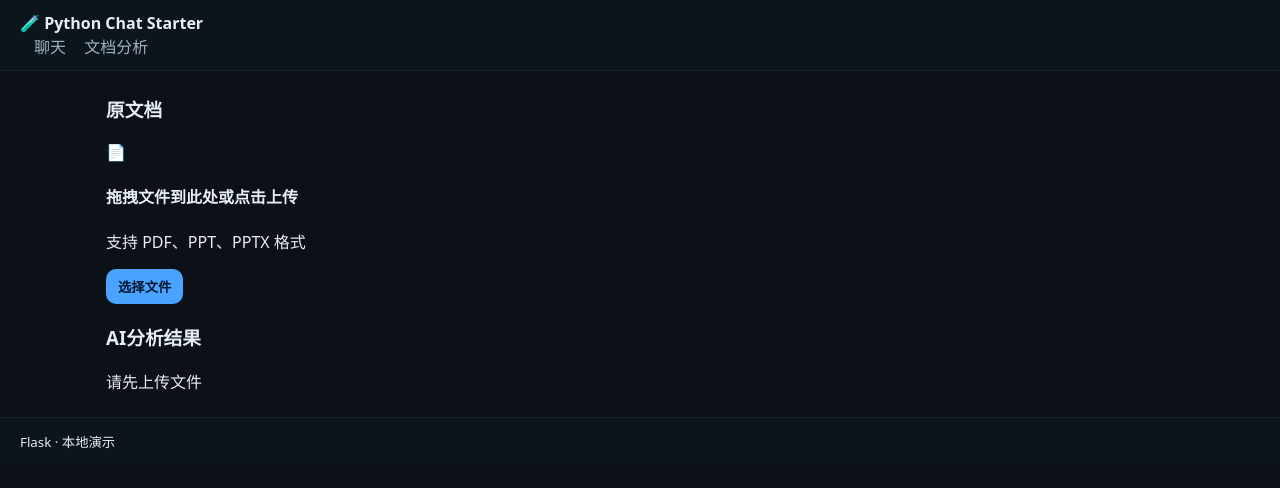
After one commit to williuhuo/study-with-llm, a Flask app: page /analyzer in a window 1280 px wide. The commit adds this page. Shown: the top 488 px of the page. Run offline with Flask 3, Linux system fonts and the light colour scheme.

Commit message:
创建PDF/PPT解析和显示页面

```diff
--- /dev/null
+++ b/static/js/analyzer.js
@@ -0,0 +1,299 @@
+// PDF/PPT 分析器页面逻辑
+(function () {
+  // DOM 元素
+  const fileInput = document.getElementById('file-input');
+  const uploadArea = document.getElementById('file-upload-area');
+  const filePreview = document.getElementById('file-preview');
+  const fileName = document.getElementById('file-name');
+  const fileSize = document.getElementById('file-size');
+  const fileContent = document.getElementById('file-content');
+  const analyzeBtn = document.getElementById('analyze-btn');
+  const analysisWaiting = document.getElementById('analysis-waiting');
+  const analysisProgress = document.getElementById('analysis-progress');
+  const analysisResult = document.getElementById('analysis-result');
+  const progressFill = document.getElementById('progress-fill');
+  const progressText = document.getElementById('progress-text');
+  const progressPercentage = document.getElementById('progress-percentage');
+  const markdownContent = document.getElementById('markdown-content');
+  const chatPanel = document.getElementById('chat-panel');
+  const toggleChatBtn = document.getElementById('toggle-chat');
+
+  // 聊天相关元素
+  const chatLog = document.getElementById('analyzer-chat-log');
+  const chatForm = document.getElementById('analyzer-chat-form');
+  const chatInput = document.getElementById('analyzer-chat-input');
+
+  let currentFile = null;
+  let analysisData = null;
+
+  // 工具函数
+  function formatFileSize(bytes) {
+    if (bytes === 0) return '0 Bytes';
+    const k = 1024;
+    const sizes = ['Bytes', 'KB', 'MB', 'GB'];
+    const i = Math.floor(Math.log(bytes) / Math.log(k));
+    return parseFloat((bytes / Math.pow(k, i)).toFixed(2)) + ' ' + sizes[i];
+  }
+
+  function nowTime() {
+    const d = new Date();
+    const pad = (n) => (n < 10 ? "0" + n : "" + n);
+    return d.getFullYear() + "-" + pad(d.getMonth() + 1) + "-" + pad(d.getDate()) +
+           " " + pad(d.getHours()) + ":" + pad(d.getMinutes()) + ":" + pad(d.getSeconds());
+  }
+
+  // 聊天功能
+  function appendChatBubble(role, text, time) {
+    const wrap = document.createElement("div");
+    const bubble = document.createElement("div");
+    bubble.className = "bubble " + (role === "user" ? "bubble-user" : "bubble-bot");
+    bubble.textContent = text;
+
+    const meta = document.createElement("div");
+    meta.className = "meta";
+    meta.textContent = (role === "user" ? "我" : "AI助手") + " · " + (time || nowTime());
+
+    wrap.appendChild(bubble);
+    wrap.appendChild(meta);
+    chatLog.appendChild(wrap);
+    chatLog.scrollTop = chatLog.scrollHeight;
+  }
+
+  // 文件上传处理
+  function handleFileSelect(file) {
+    if (!file) return;
+
+    // 检查文件类型
+    const allowedTypes = ['application/pdf', 'application/vnd.ms-powerpoint', 'application/vnd.openxmlformats-officedocument.presentationml.presentation'];
+    if (!allowedTypes.includes(file.type) && !file.name.match(/\.(pdf|ppt|pptx)$/i)) {
+      alert('请选择 PDF 或 PPT 文件');
+      return;
+    }
+
+    currentFile = file;
+
+    // 显示文件信息
+    fileName.textContent = file.name;
+    fileSize.textContent = formatFileSize(file.size);
+
+    // 隐藏上传区域，显示预览
+    uploadArea.style.display = 'none';
+    filePreview.style.display = 'block';
+
+    // 显示分析按钮
+    analyzeBtn.style.display = 'inline-block';
+    analysisWaiting.innerHTML = '<p>文件已上传，点击"开始分析"按钮</p>';
+
+    // 简单的文件预览（这里可以后续扩展为真正的PDF/PPT预览）
+    fileContent.innerHTML = `
+      <div class="file-placeholder">
+        <div class="file-icon">${file.type.includes('pdf') ? '📄' : '📊'}</div>
+        <p>${file.name}</p>
+        <p>${formatFileSize(file.size)}</p>
+      </div>
+    `;
+  }
+
+  // 进度更新函数
+  function updateProgress(percentage, text) {
+    progressFill.style.width = percentage + '%';
+    progressPercentage.textContent = percentage + '%';
+    progressText.textContent = text;
+  }
+
+  // 模拟分析进度（实际项目中这应该通过WebSocket或轮询获取真实进度）
+  function simulateProgress() {
+    const steps = [
+      { percent: 10, text: '正在上传文件...' },
+      { percent: 25, text: '解析文档结构...' },
+      { percent: 45, text: '提取文本内容...' },
+      { percent: 65, text: 'AI分析中...' },
+      { percent: 85, text: '生成翻译...' },
+      { percent: 95, text: '整理结果...' },
+      { percent: 100, text: '分析完成！' }
+    ];
+
+    let currentStep = 0;
+    const interval = setInterval(() => {
+      if (currentStep < steps.length) {
+        updateProgress(steps[currentStep].percent, steps[currentStep].text);
+        currentStep++;
+      } else {
+        clearInterval(interval);
+        // 分析完成，显示结果
+        setTimeout(() => {
+          analysisProgress.style.display = 'none';
+          analysisResult.style.display = 'block';
+          chatPanel.style.display = 'block';
+          initializeResizers(); // 重新初始化拖拽调整
+        }, 500);
+      }
+    }, 800);
+  }
+
+  // 分析文件
+  async function analyzeFile() {
+    if (!currentFile) return;
+
+    // 隐藏等待区域，显示进度条
+    analysisWaiting.style.display = 'none';
+    analysisProgress.style.display = 'block';
+    analyzeBtn.style.display = 'none';
+
+    try {
+      // 创建FormData
+      const formData = new FormData();
+      formData.append('file', currentFile);
+
+      // 开始模拟进度
+      simulateProgress();
+
+      // 调用后端分析接口
+      const response = await fetch('/api/analyze', {
+        method: 'POST',
+        body: formData
+      });
+
+      const result = await response.json();
+
+      if (response.ok) {
+        analysisData = result;
+        // 渲染Markdown内容
+        markdownContent.innerHTML = `
+          <div class="analysis-header">
+            <h2>分析结果</h2>
+            <p>文件：${currentFile.name}</p>
+          </div>
+          <div class="analysis-content">
+            ${result.content || '分析结果将在这里显示...'}
+          </div>
+        `;
+      } else {
+        throw new Error(result.error || '分析失败');
+      }
+    } catch (error) {
+      console.error('分析错误:', error);
+      analysisProgress.style.display = 'none';
+      analysisWaiting.style.display = 'block';
+      analysisWaiting.innerHTML = `<p style="color: #ff6b6b;">分析失败: ${error.message}</p>`;
+      analyzeBtn.style.display = 'inline-block';
+    }
+  }
+
+  // 拖拽上传
+  uploadArea.addEventListener('dragover', (e) => {
+    e.preventDefault();
+    uploadArea.classList.add('drag-over');
+  });
+
+  uploadArea.addEventListener('dragleave', (e) => {
+    e.preventDefault();
+    uploadArea.classList.remove('drag-over');
+  });
+
+  uploadArea.addEventListener('drop', (e) => {
+    e.preventDefault();
+    uploadArea.classList.remove('drag-over');
+    const files = e.dataTransfer.files;
+    if (files.length > 0) {
+      handleFileSelect(files[0]);
+    }
+  });
+
+  // 文件选择
+  fileInput.addEventListener('change', (e) => {
+    if (e.target.files.length > 0) {
+      handleFileSelect(e.target.files[0]);
+    }
+  });
+
+  // 分析按钮
+  analyzeBtn.addEventListener('click', analyzeFile);
+
+  // 聊天功能
+  chatForm.addEventListener('submit', async (e) => {
+    e.preventDefault();
+    const text = chatInput.value.trim();
+    if (!text) return;
+
+    appendChatBubble('user', text);
+    chatInput.value = '';
+
+    try {
+      const response = await fetch('/api/chat', {
+        method: 'POST',
+        headers: { 'Content-Type': 'application/json' },
+        body: JSON.stringify({
+          message: text,
+          context: analysisData ? `当前分析的文档：${currentFile.name}` : null
+        })
+      });
+
+      const data = await response.json();
+      appendChatBubble('bot', data.reply);
+    } catch (error) {
+      appendChatBubble('bot', '请求失败：' + error.message);
+    }
+  });
+
+  // 切换聊天窗口
+  toggleChatBtn.addEventListener('click', () => {
+    const isVisible = chatPanel.style.display !== 'none';
+    if (isVisible) {
+      chatPanel.style.display = 'none';
+      toggleChatBtn.textContent = '展开';
+    } else {
+      chatPanel.style.display = 'block';
+      toggleChatBtn.textContent = '收起';
+      initializeResizers();
+    }
+  });
+
+  // 拖拽调整大小功能
+  function initializeResizers() {
+    const container = document.querySelector('.analyzer-container');
+    const panels = container.querySelectorAll('.panel');
+    const resizers = document.querySelectorAll('.resizer');
+
+    // 根据显示的面板数量调整布局
+    const visiblePanels = Array.from(panels).filter(panel =>
+      window.getComputedStyle(panel).display !== 'none'
+    );
+
+    if (visiblePanels.length === 2) {
+      container.style.gridTemplateColumns = '1fr 4px 1fr';
+      resizers[0].style.display = 'block';
+      resizers[1].style.display = 'none';
+    } else if (visiblePanels.length === 3) {
+      container.style.gridTemplateColumns = '1fr 4px 1fr 4px 300px';
+      resizers[0].style.display = 'block';
+      resizers[1].style.display = 'block';
+    }
+
+    // 实现拖拽调整逻辑（简化版）
+    resizers.forEach((resizer, index) => {
+      let isResizing = false;
+
+      resizer.addEventListener('mousedown', (e) => {
+        isResizing = true;
+        document.addEventListener('mousemove', handleMouseMove);
+        document.addEventListener('mouseup', handleMouseUp);
+      });
+
+      function handleMouseMove(e) {
+        if (!isResizing) return;
+        // 这里可以实现具体的拖拽调整逻辑
+        // 为了简化，暂时省略具体实现
+      }
+
+      function handleMouseUp() {
+        isResizing = false;
+        document.removeEventListener('mousemove', handleMouseMove);
+        document.removeEventListener('mouseup', handleMouseUp);
+      }
+    });
+  }
+
+  // 初始化
+  initializeResizers();
+})();
--- /dev/null
+++ b/templates/analyzer.html
@@ -0,0 +1,77 @@
+{% extends "base.html" %}
+{% block title %}文档分析器 · PDF/PPT解析{% endblock %}
+{% block content %}
+<div class="analyzer-container">
+  <!-- 左侧：文件显示区 -->
+  <div class="panel file-panel" id="file-panel">
+    <div class="panel-header">
+      <h3>原文档</h3>
+    </div>
+    <div class="panel-content">
+      <div id="file-upload-area" class="upload-area">
+        <div class="upload-prompt">
+          <div class="upload-icon">📄</div>
+          <h4>拖拽文件到此处或点击上传</h4>
+          <p>支持 PDF、PPT、PPTX 格式</p>
+          <input type="file" id="file-input" accept=".pdf,.ppt,.pptx" style="display: none;">
+          <button class="btn" onclick="document.getElementById('file-input').click()">选择文件</button>
+        </div>
+      </div>
+      <div id="file-preview" class="file-preview" style="display: none;">
+        <div class="file-info">
+          <span id="file-name"></span>
+          <span id="file-size"></span>
+        </div>
+        <div id="file-content" class="file-content"></div>
+      </div>
+    </div>
+  </div>
+
+  <!-- 右侧：翻译显示区 -->
+  <div class="panel translation-panel" id="translation-panel">
+    <div class="panel-header">
+      <h3>AI分析结果</h3>
+      <button id="analyze-btn" class="btn" style="display: none;">开始分析</button>
+    </div>
+    <div class="panel-content">
+      <div id="analysis-waiting" class="waiting-area">
+        <p>请先上传文件</p>
+      </div>
+      <div id="analysis-progress" class="progress-area" style="display: none;">
+        <div class="progress-info">
+          <h4>正在分析文档...</h4>
+          <p id="progress-text">准备中...</p>
+        </div>
+        <div class="progress-bar">
+          <div id="progress-fill" class="progress-fill"></div>
+        </div>
+        <div id="progress-percentage">0%</div>
+      </div>
+      <div id="analysis-result" class="result-area" style="display: none;">
+        <div id="markdown-content" class="markdown-content"></div>
+      </div>
+    </div>
+  </div>
+
+  <!-- 聊天窗口 -->
+  <div class="panel chat-panel" id="chat-panel" style="display: none;">
+    <div class="panel-header">
+      <h3>AI助手</h3>
+      <button id="toggle-chat" class="btn btn-ghost">收起</button>
+    </div>
+    <div class="panel-content">
+      <div id="analyzer-chat-log" class="chat-log"></div>
+      <form id="analyzer-chat-form" class="chat-form" autocomplete="off">
+        <input id="analyzer-chat-input" type="text" placeholder="询问关于文档的问题..." required />
+        <button type="submit" class="btn">发送</button>
+      </form>
+    </div>
+  </div>
+</div>
+
+<!-- 拖拽调整大小的分隔线 -->
+<div class="resizer" id="resizer-1"></div>
+<div class="resizer" id="resizer-2" style="display: none;"></div>
+
+<script src="{{ url_for('static', filename='js/analyzer.js') }}"></script>
+{% endblock %}
--- a/templates/base.html
+++ b/templates/base.html
@@ -11,6 +11,7 @@
         <a class="logo" href="/">🧪 Python Chat Starter</a>
         <nav>
             <a href="/chat">聊天</a>
+            <a href="/analyzer">文档分析</a>
         </nav>
     </header>
     <main class="container">
```
Also changed, not shown: blueprints/pages.py (+125 -0 lines).
